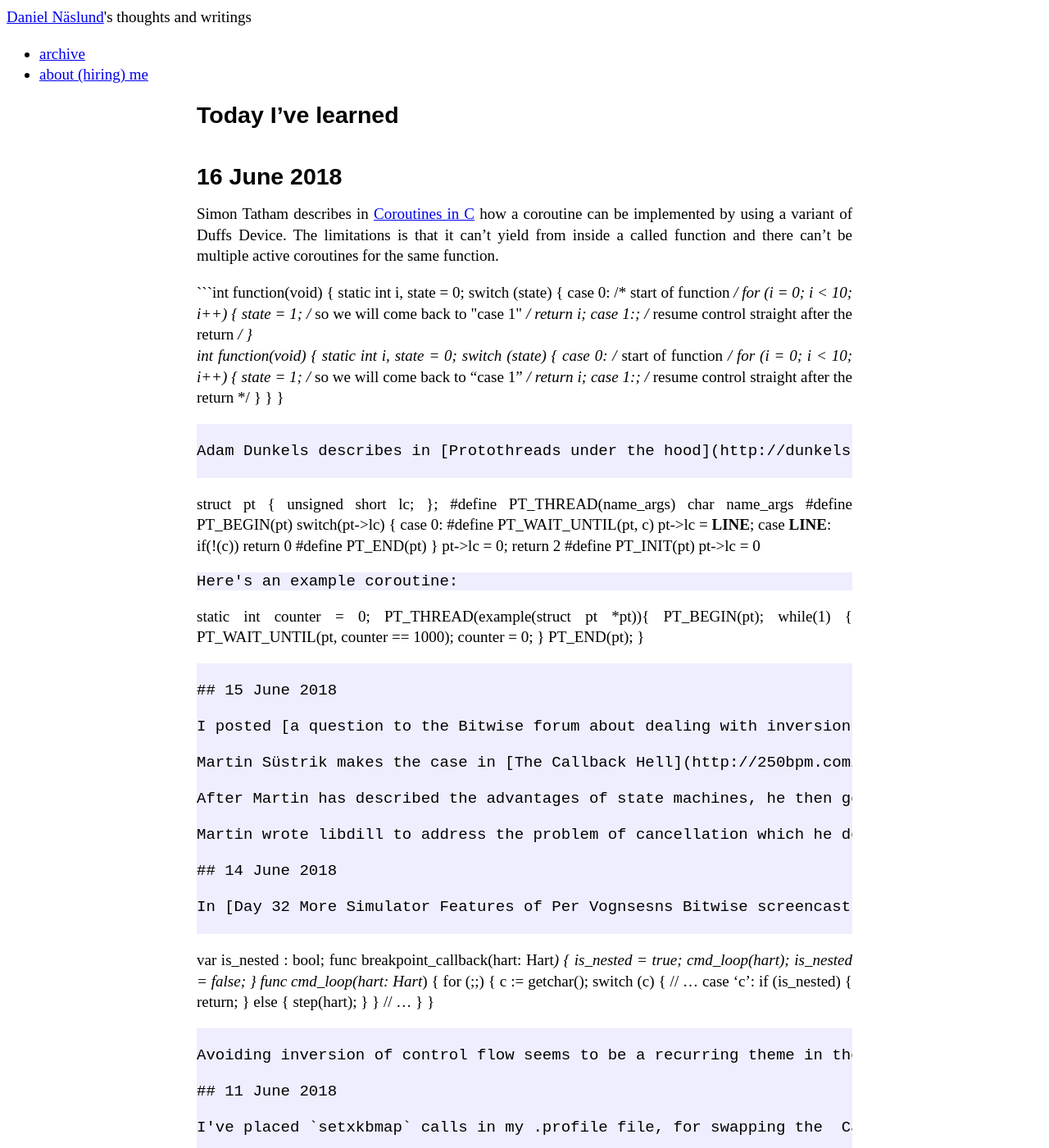
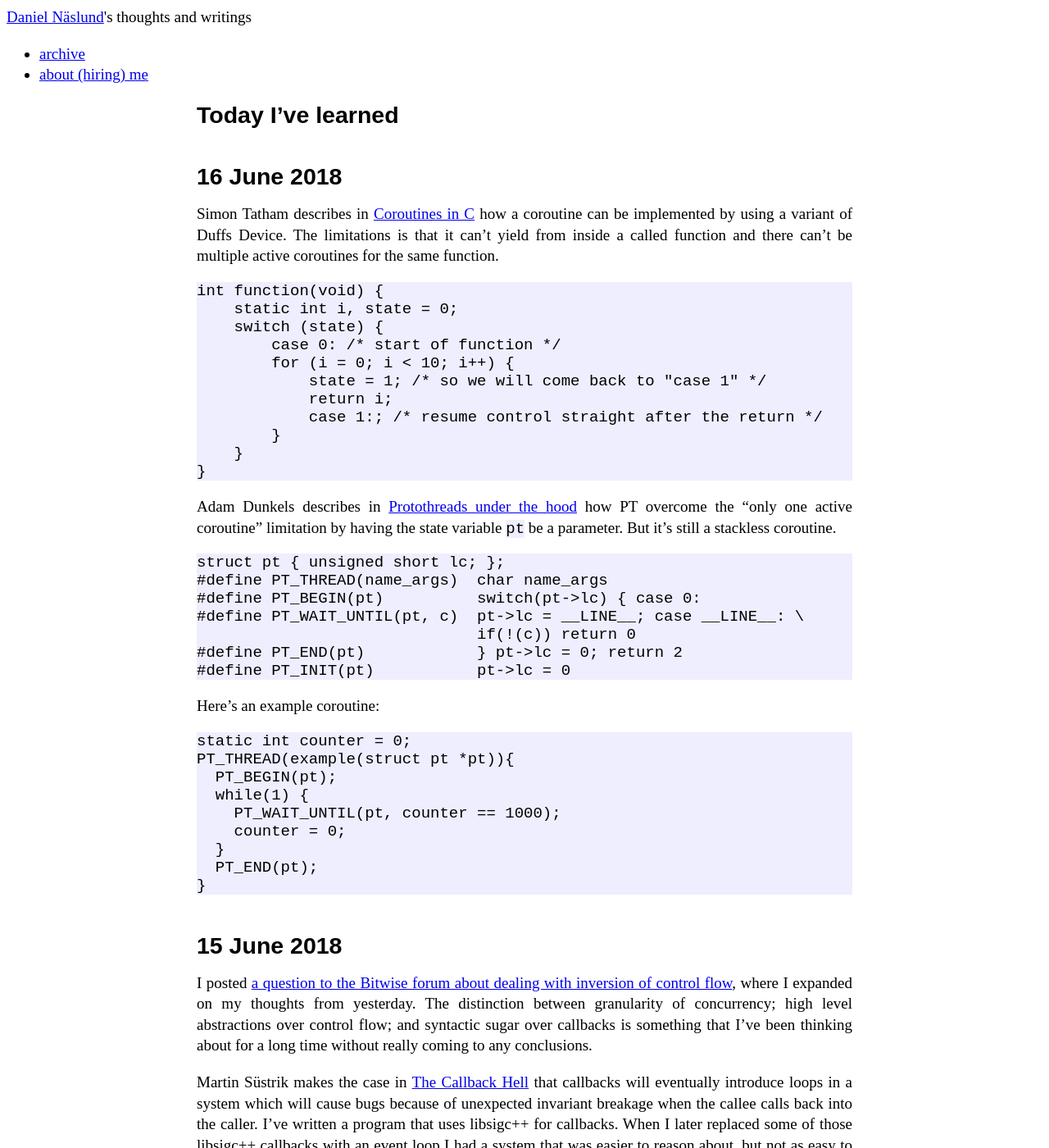
Before and after one commit to dannas/dannas.github.com, a Jekyll site: the page built from TIL.markdown, in a window 1280 px wide and 1400 px high. Shown: the whole window at 82% size. Built offline with Jekyll 4.4.1, drawn with Linux system fonts in a browser that asks for light colours; some of the changed text lies outside the part shown.

Commit message:
Fix TIL formatting error

````diff
--- a/TIL.markdown
+++ b/TIL.markdown
@@ -8,7 +8,7 @@ title: TIL - Today I've Learned
 
 Simon Tatham describes in [Coroutines in C](https://www.chiark.greenend.org.uk/~sgtatham/coroutines.html) how a coroutine can be implemented by using a variant of Duffs Device. The limitations is that it can't yield from inside a called function and there can't be multiple active coroutines for the same function.
 
-```int function(void) {    static int i, state = 0;    switch (state) {        case 0: /* start of function */        for (i = 0; i &lt; 10; i++) {            state = 1; /* so we will come back to &quot;case 1&quot; */            return i;            case 1:; /* resume control straight after the return */        }
+```
 int function(void) {
     static int i, state = 0;
     switch (state) {
````
